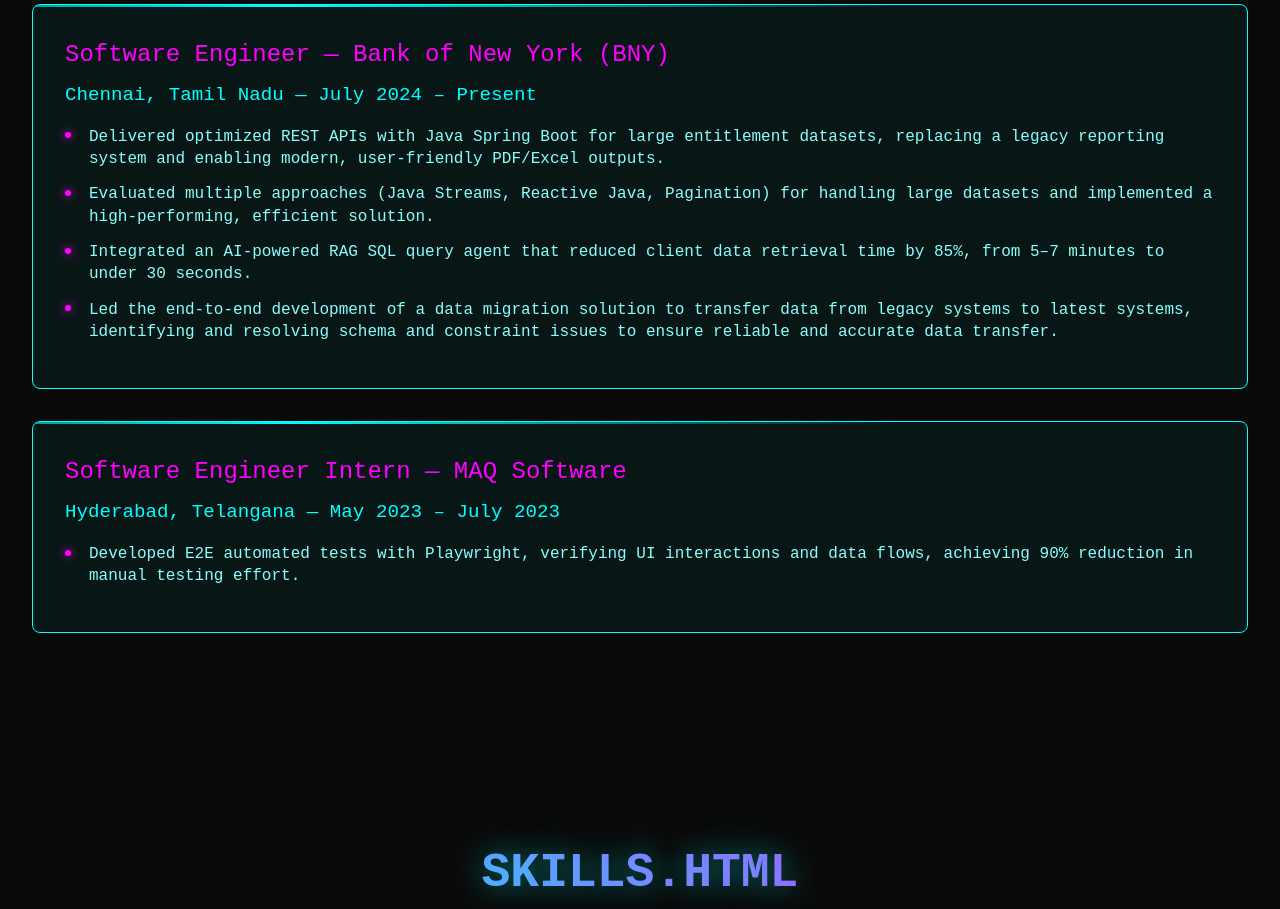
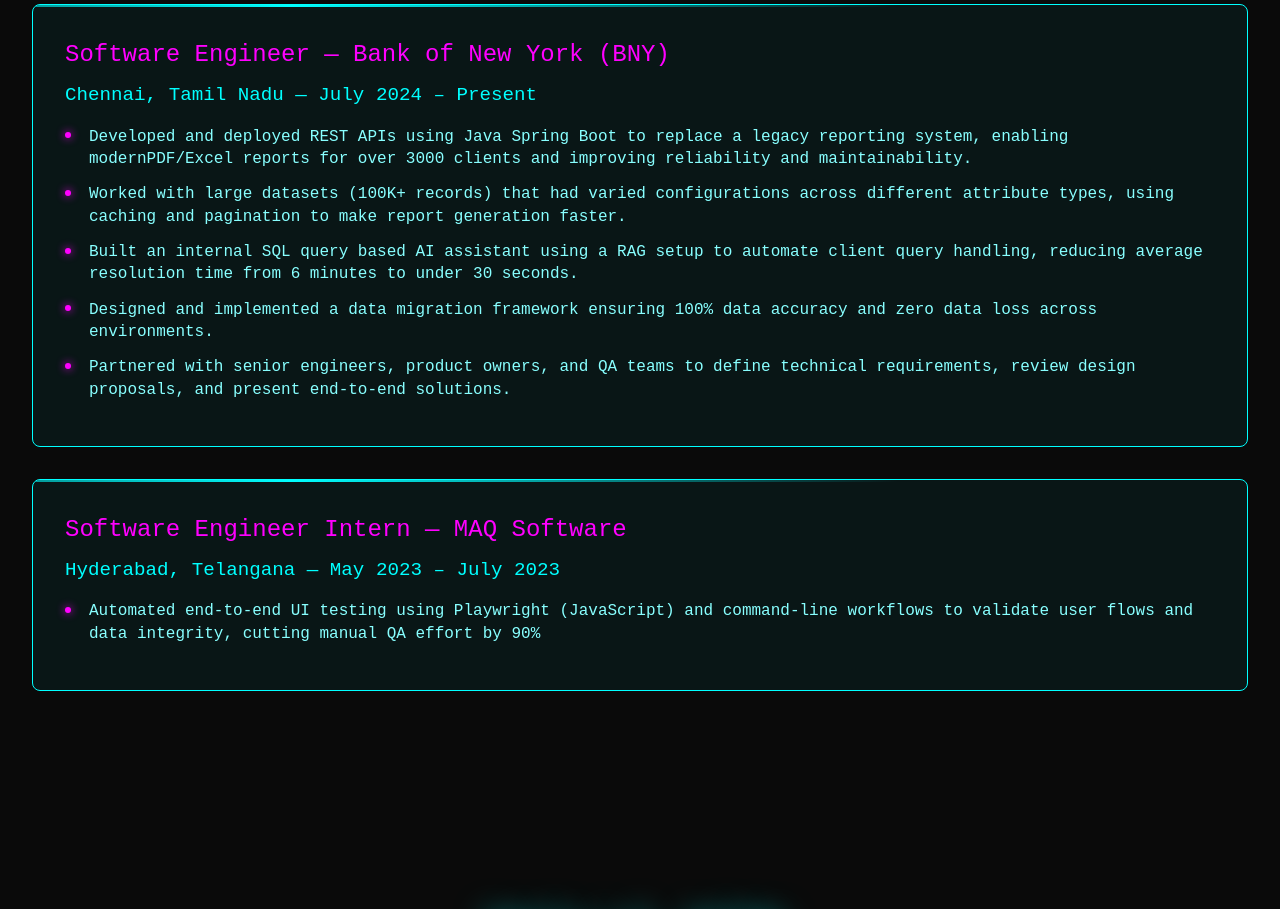
Before and after one commit to Vishnu767/vishnu-portfolio, a React (Vite) app: page / in a window 1280 px wide. Shown: the part 980-1889 px from the top of the page. Built offline with nearby package versions, Linux system fonts and the light colour scheme.

Commit message:
Resume Updates

```diff
--- a/src/components/Sections/Experience.jsx
+++ b/src/components/Sections/Experience.jsx
@@ -6,17 +6,18 @@
       title: "Software Engineer — Bank of New York (BNY)",
       company: "Chennai, Tamil Nadu — July 2024 – Present",
       achievements: [
-        "Delivered optimized REST APIs with Java Spring Boot for large entitlement datasets, replacing a legacy reporting system and enabling modern, user-friendly PDF/Excel outputs.",
-        "Evaluated multiple approaches (Java Streams, Reactive Java, Pagination) for handling large datasets and implemented a high-performing, efficient solution.",
-        "Integrated an AI-powered RAG SQL query agent that reduced client data retrieval time by 85%, from 5–7 minutes to under 30 seconds.",
-        "Led the end-to-end development of a data migration solution to transfer data from legacy systems to latest systems, identifying and resolving schema and constraint issues to ensure reliable and accurate data transfer."
+        "Developed and deployed REST APIs using Java Spring Boot to replace a legacy reporting system, enabling modernPDF/Excel reports for over 3000 clients and improving reliability and maintainability.",
+        "Worked with large datasets (100K+ records) that had varied configurations across different attribute types, using caching and pagination to make report generation faster.",
+        "Built an internal SQL query based AI assistant using a RAG setup to automate client query handling, reducing average resolution time from 6 minutes to under 30 seconds.",
+        "Designed and implemented a data migration framework ensuring 100% data accuracy and zero data loss across environments.",
+        "Partnered with senior engineers, product owners, and QA teams to define technical requirements, review design proposals, and present end-to-end solutions."
       ]
     },
     {
       title: "Software Engineer Intern — MAQ Software",
       company: "Hyderabad, Telangana — May 2023 – July 2023",
       achievements: [
-        "Developed E2E automated tests with Playwright, verifying UI interactions and data flows, achieving 90% reduction in manual testing effort."
+        "Automated end-to-end UI testing using Playwright (JavaScript) and command-line workflows to validate user flows and data integrity, cutting manual QA effort by 90%"
       ]
     }
   ];
```
